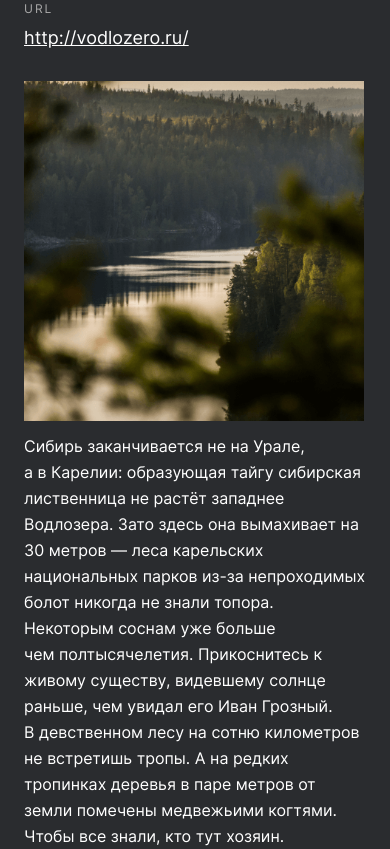
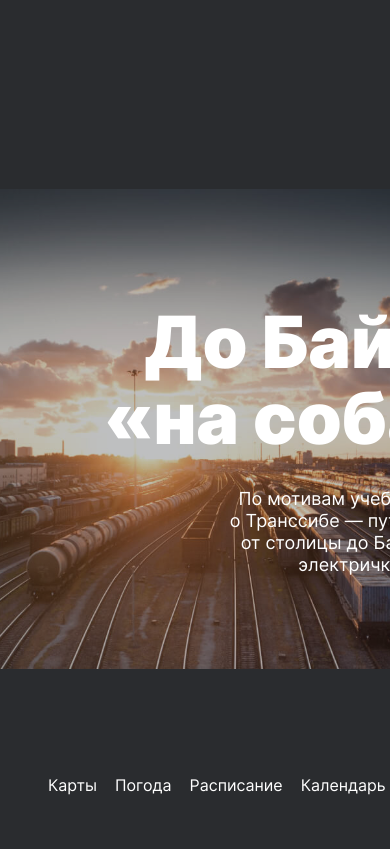
Before and after one commit to odnimslovom/russian-travel, a plain HTML site: page index.html in a window 390 px wide. Shown: the part 7897-8746 px from the top of the page. Drawn offline with Linux system fonts and the light colour scheme.

Commit message:
Cover complete

```diff
--- a/blocks/content/content.css
+++ b/blocks/content/content.css
@@ -1,4 +1,5 @@
 .content {
   max-width: 1280px;
-  margin: 0 auto;
+  min-width: 320px;
+  margin: auto;
 }
--- /dev/null
+++ b/blocks/cover/__overlay/cover__overlay.css
@@ -0,0 +1,12 @@
+.cover__overlay {
+  display: block;
+  height: 100%;
+  text-decoration: none;
+  color: var(--white);
+  background-color: rgba(42, 44, 47, .3);
+  position: absolute;
+}
+
+.cover__overlay:hover {
+  background-color: rgba(42, 44, 47, .8);
+}
--- /dev/null
+++ b/blocks/cover/__subtitle/cover__subtitle.css
@@ -0,0 +1,30 @@
+.cover__subtitle {
+  margin: 0;
+  padding: 32px 412px 0 412px;
+  font-weight: 400;
+  font-size: 18px;
+  line-height: 22px;
+  text-align: center;
+}
+
+@media (max-width: 1024px) {
+  .cover__subtitle {
+    padding-left: 332px;
+    padding-right: 332px;
+  }
+}
+
+@media (max-width: 768px) {
+  .cover__subtitle {
+    padding-left: 204px;
+    padding-right: 204px;
+  }
+}
+
+@media (max-width: 320px) {
+  .cover__subtitle {
+    padding: 16px 16px 0 16px;
+    font-size: 14px;
+    line-height: 16px;
+  }
+}
--- /dev/null
+++ b/blocks/cover/__title/cover__title.css
@@ -0,0 +1,28 @@
+.cover__title {
+  margin: 0;
+  padding: 245px 312px 0 312px;
+  font-weight: 900;
+  font-size: 72px;
+  line-height: 76px;
+  text-align: center;
+}
+
+@media (max-width: 1024px) {
+  .cover__title {
+    padding: 195px 232px 0 232px;
+  }
+}
+
+@media (max-width: 768px) {
+  .cover__title {
+    padding: 115px 104px 0 104px;
+  }
+}
+
+@media (max-width: 320px) {
+  .cover__title {
+      font-size: 32px;
+      line-height: 35px;
+      padding: 33px 16px 0 16px;
+  }
+}
--- /dev/null
+++ b/blocks/cover/cover.css
@@ -0,0 +1,26 @@
+.cover {
+  min-height: 740px;
+  max-width: 1184px;
+  margin: 0 auto;
+  background: content-box url(../../images/cover/sunset-background.jpg) center/cover no-repeat;
+  position: relative;
+}
+
+@media (max-width: 1024px) {
+  .cover {
+    min-height: 640px;
+    width: 100%;
+  }
+}
+
+@media (max-width: 768px) {
+  .cover {
+    min-height: 480px;
+  }
+}
+
+@media (max-width: 320px) {
+  .cover {
+    min-height: 200px;
+  }
+}
--- /dev/null
+++ b/blocks/footer/__copyright/footer__copyright.css
@@ -0,0 +1,7 @@
+.footer__copyright {
+  margin: 0;
+  padding: 0;
+  font-weight: 400;
+  font-size: 14px;
+  line-height: 16px;
+}
--- /dev/null
+++ b/blocks/footer/__link/footer__link.css
@@ -0,0 +1,8 @@
+.footer__link {
+  margin: 0;
+  font-weight: 400;
+  font-size: 16px;
+  line-height: 18px;
+  text-decoration: none;
+  color: var(--white);
+}
--- /dev/null
+++ b/blocks/footer/__links-item/footer__links-item.css
@@ -0,0 +1,8 @@
+.footer__links-item {
+  margin: 0;
+  padding-right: 18px;
+}
+
+.footer__links-item:last-child {
+  padding-right: 0;
+}
--- /dev/null
+++ b/blocks/footer/__links/footer__links.css
@@ -0,0 +1,12 @@
+.footer__links {
+  margin: 0;
+  padding: 0;
+  list-style-type: none;
+  display: flex;
+}
+
+@media (max-width: 320px) {
+  .footer__links {
+    flex-direction: column;
+  }
+}
--- /dev/null
+++ b/blocks/footer/footer.css
@@ -0,0 +1,12 @@
+.footer {
+  padding: 92px 48px 24px 48px;
+  display: flex;
+  justify-content: space-between;
+  align-items: center;
+}
+
+@media (max-width: 320px) {
+  .footer {
+    flex-direction: column;
+  }
+}
--- a/blocks/place/place.css
+++ b/blocks/place/place.css
@@ -18,7 +18,7 @@
   }
 }
 
-@media (max-width: 768px) {
+@media (max-width: 320px) {
   .place {
     grid-template: minmax(35px, auto) minmax(46px, auto) 320px min-content / 1fr;
     row-gap: 32px;
--- a/blocks/places/places.css
+++ b/blocks/places/places.css
@@ -1,5 +1,5 @@
 .places {
-  padding: 92px 148px 0 148px;
+  padding: 92px 148px 92px 148px;
   display: grid;
   grid-template: auto / 1fr;
   row-gap: 80px;
@@ -14,14 +14,14 @@
 
 @media (max-width: 768px) {
   .places {
-    padding: 88px 24px 0 24px;
+    padding: 88px 24px 90px 24px;
     row-gap: 73px;
   }
 }
 
 @media (max-width: 320px) {
   .places {
-    padding: 64px 0 0 0;
+    padding: 64px 0 66px 0;
     row-gap: 50px;
   }
 }
--- a/index.html
+++ b/index.html
@@ -64,7 +64,6 @@
     </div>
 
     <div class="places">
-
       <article class="place">
         <h2 class="place__title">Куршская коса</h2>
         <div class="place__website">
@@ -146,10 +145,29 @@
             метров от земли помечены медвежьими когтями. Чтобы все знали, кто тут хозяин.</p>
         </div>
       </article>
-
     </div>
 
+    <section class="cover">
+      <a href="" class="cover__overlay">
+          <h2 class="cover__title">До Байкала «на&nbsp;собаках»</h2>
+          <p class="cover__subtitle">По мотивам учебной темы о&nbsp;Транссибе&nbsp;— путешествие от&nbsp;столицы&nbsp;до&nbsp;Байкала на электричках.</p>
+      </a>
+    </section>
   </main>
+
+  <footer class="footer">
+    <ul class="footer__links">
+      <li class="footer__links-item"><a href="" class="footer__link">Карты</a></li>
+      <li class="footer__links-item"><a href="" class="footer__link">Погода</a></li>
+      <li class="footer__links-item"><a href="" class="footer__link">Расписание</a></li>
+      <li class="footer__links-item"><a href="" class="footer__link">Календарь</a></li>
+      <li class="footer__links-item"><a href="" class="footer__link">Путешествия</a></li>
+    </ul>
+
+    <p class="footer__copyright">© 2022. Парамонов Андрей</p>
+  </footer>
+
+
 </body>
 
 </html>
--- a/styles/index.css
+++ b/styles/index.css
@@ -38,6 +38,20 @@
 @import url(../blocks/place/__image/place__image.css);
 @import url(../blocks/place/__paragraph/place__paragraph.css);
 
+/* Cover */
+@import url(../blocks/cover/cover.css);
+@import url(../blocks/cover/__overlay/cover__overlay.css);
+@import url(../blocks/cover/__title/cover__title.css);
+@import url(../blocks/cover/__subtitle/cover__subtitle.css);
+@import url(../blocks/cover/__background/cover__background.css);
+
+/* Footer */
+@import url(../blocks/footer/footer.css);
+@import url(../blocks/footer/__links/footer__links.css);
+@import url(../blocks/footer/__links-item/footer__links-item.css);
+@import url(../blocks/footer/__link/footer__link.css);
+@import url(../blocks/footer/__copyright/footer__copyright.css);
+
 :root {
   --light-grey: #aaa;
   --dark-grey: #2a2c2f;
```
Also changed, not shown: images/cover/sunset-background.jpg (renamed from images/bg/sunset-background.jpg), 1 other file.
